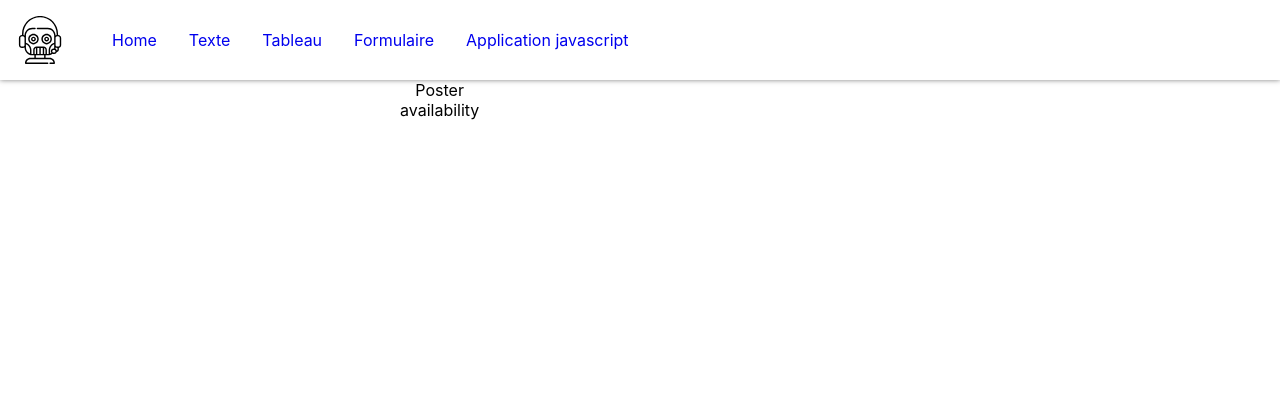
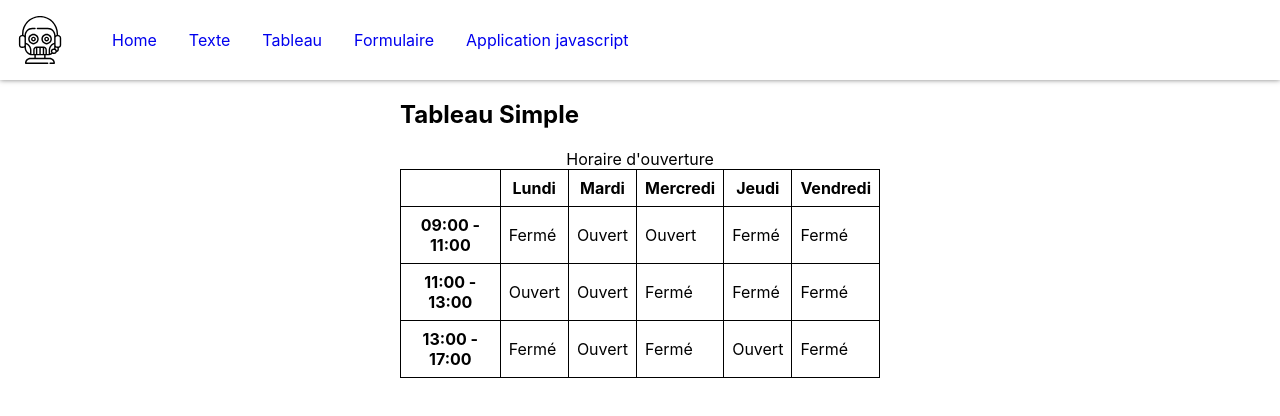
Before and after one commit to bdeglane/screen-reader-nantesjs, a React (Create React App) app: page /tableau in a window 1280 px wide. Shown: the top 416 px of the page. Built offline with nearby package versions, Linux system fonts and the light colour scheme.

Commit message:
:sparkles: Add table

```diff
--- a/src/components/form/input/Input.jsx
+++ b/src/components/form/input/Input.jsx
@@ -19,7 +19,7 @@ export function Input({ id, type, name, placeholder, label, ...props }) {
   return (
     <div className={styles.input}>
       <label htmlFor={id}>{label}</label>
-      <input type={type} name={name} placeholder={placeholder} id={id} {...props} />
+      <input type={type} name={name} placeholder={placeholder} id={id} aria-label={label} {...props} />
     </div>
   )
 }
--- a/src/pages/form/Form.jsx
+++ b/src/pages/form/Form.jsx
@@ -31,6 +31,7 @@ export function Form() {
                 <Input type="text" id="surname" name="surname" placeholder="Nom" label="Nom" />
                 <Input type="text" id="name" name="name" placeholder="Prénom" label="Prénom" />
                 <Input type="text" id="id-input" name="name-input" placeholder="placeholder-input" label="label-input" />
+                <Input type="text" id="id-input" name="name-input" label="label-input" />
                 <Input type="number" id="age" name="age" label="Votre age" />
                 <Input type="email" id="email" name="email" placeholder="Email" label="Email" />
                 <Input type="text" id="phone" name="phone" placeholder="Téléphone" label="Téléphone" />
@@ -74,6 +75,7 @@ export function Form() {
                   <Input type="text" id="surname" name="surname" placeholder="Nom" label="Nom" />
                   <Input type="text" id="name" name="name" placeholder="Prénom" label="Prénom" />
                   <Input type="text" id="id-input" name="name-input" placeholder="placeholder-input" label="label-input" />
+                  <Input type="text" id="id-input" name="name-input" label="label-input" />
                   <Input type="number" id="age" name="age" label="Votre age" />
                 </fieldset>
                 <fieldset>
--- a/src/pages/table/Table.jsx
+++ b/src/pages/table/Table.jsx
@@ -1,14 +1,57 @@
 import React from 'react'
 import { Content } from '../../components'
+import styles from './table.module.css'
 
 export function Table() {
+  const Lundi = 'Lundi'
+  const Mardi = 'Mardi'
+  const Mercredi = 'Mercredi'
+  const Jeudi = 'Jeudi'
+  const Vendredi = 'Vendredi'
+
+  const ouvert = 'Ouvert'
+  const ferme = 'Fermé'
+
   return (
     <Content>
-      <table>
-        <caption>
-          Poster availability
-        </caption>
-      </table>
+      <section>
+        <h2>Tableau Simple</h2>
+        <table className={styles.table}>
+          <caption>Horaire d'ouverture</caption>
+          <tr>
+            <td></td>
+            <th scope="col">{Lundi}</th>
+            <th scope="col">{Mardi}</th>
+            <th scope="col">{Mercredi}</th>
+            <th scope="col">{Jeudi}</th>
+            <th scope="col">{Vendredi}</th>
+          </tr>
+          <tr>
+            <th scope="row">09:00 - 11:00</th>
+            <td>{ferme}</td>
+            <td>{ouvert}</td>
+            <td>{ouvert}</td>
+            <td>{ferme}</td>
+            <td>{ferme}</td>
+          </tr>
+          <tr>
+            <th scope="row">11:00 - 13:00</th>
+            <td>{ouvert}</td>
+            <td>{ouvert}</td>
+            <td>{ferme}</td>
+            <td>{ferme}</td>
+            <td>{ferme}</td>
+          </tr>
+          <tr>
+            <th scope="row">13:00 - 17:00</th>
+            <td>{ferme}</td>
+            <td>{ouvert}</td>
+            <td>{ferme}</td>
+            <td>{ouvert}</td>
+            <td>{ferme}</td>
+          </tr>
+        </table>
+      </section>
     </Content>
   )
 }
--- /dev/null
+++ b/src/pages/table/table.module.css
@@ -0,0 +1,8 @@
+.table {
+    border-collapse: collapse;
+}
+
+.table th, .table td {
+    border: 1px solid black;
+    padding: .5rem;
+}
```
